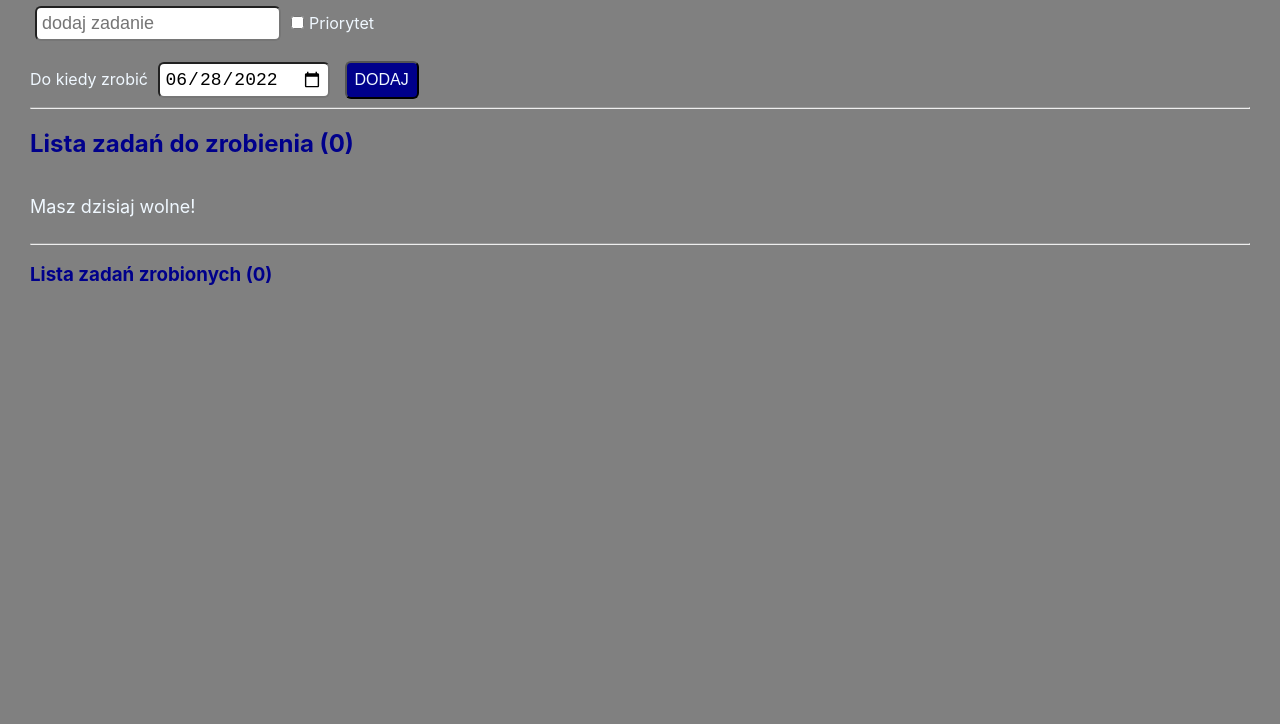
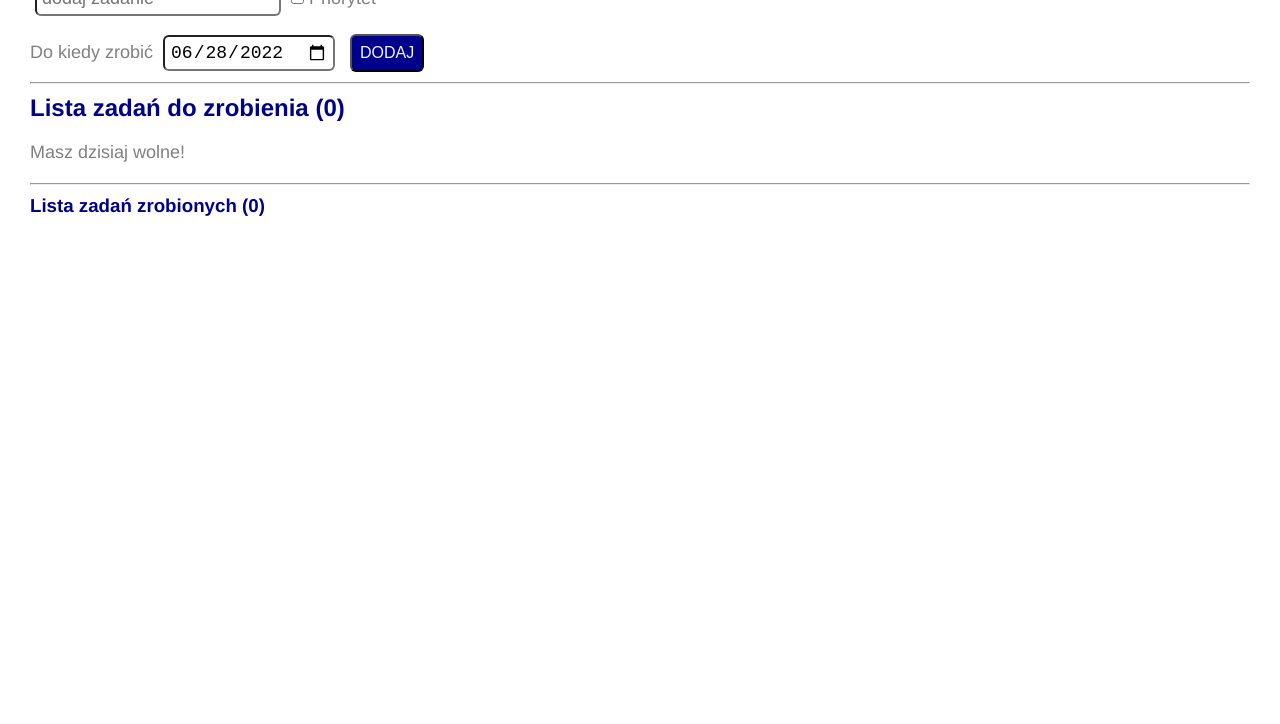
Before and after one commit to leszek-michno/toDoApp, a React app: page / in a window 1280 px wide. Shown: the part 76-800 px from the top of the page. Built offline with nearby package versions, Linux system fonts and the light colour scheme.

Commit message:
last version

```diff
--- a/src/components/AddTask.jsx
+++ b/src/components/AddTask.jsx
@@ -4,8 +4,6 @@ const AddTask = (props) => {
   const [text, setText] = useState('');
   const [checked, setChecked] = useState(false);
   const [date, setDate] = useState(new Date().toISOString().slice(0, 10));
-
-
 
   const handleText = (e) => {
     setText(e.target.value);
--- a/src/components/App.css
+++ b/src/components/App.css
@@ -1,7 +1,7 @@
 body {
   text-align: left;
   margin: 10px 30px 10px 30px;
-  background-color: gray;
+  font-family: 'Franklin Gothic Medium', 'Arial Narrow', Arial, sans-serif;
 }
 button {
   display: inline-block;
@@ -16,8 +16,9 @@ button {
 p {
   display: inline-block;
   width: 500px;
-  color: aliceblue;
+  color: gray;
   font-size: 18px;
+  margin:10px 0;
 
 }
 input {
@@ -29,8 +30,14 @@ input {
 
 h1, h2, h3 {
   color: darkblue;
+  margin: 10px 0;
+
 }
 
 label {
-  color: aliceblue;
+  color: gray;
+  font-size: 18px;
 }
+hr {
+  margin: 10px 0;
+}
--- a/src/components/Task.jsx
+++ b/src/components/Task.jsx
@@ -2,7 +2,7 @@ import React from "react";
 
 const Task = (props) => {
   const style = {
-    color: "gold",
+    color: "red",
   };
 
   const { text, date, id, active, important, finishDate } = props.task;
--- a/src/index.css
+++ b/src/index.css
@@ -1,13 +1,5 @@
-body {
-  margin: 0;
-  font-family: -apple-system, BlinkMacSystemFont, 'Segoe UI', 'Roboto', 'Oxygen',
-    'Ubuntu', 'Cantarell', 'Fira Sans', 'Droid Sans', 'Helvetica Neue',
-    sans-serif;
-  -webkit-font-smoothing: antialiased;
-  -moz-osx-font-smoothing: grayscale;
+* {
+margin: 0;
+padding: 0;
+box-sizing: border-box;
 }
-
-code {
-  font-family: source-code-pro, Menlo, Monaco, Consolas, 'Courier New',
-    monospace;
-}
```
